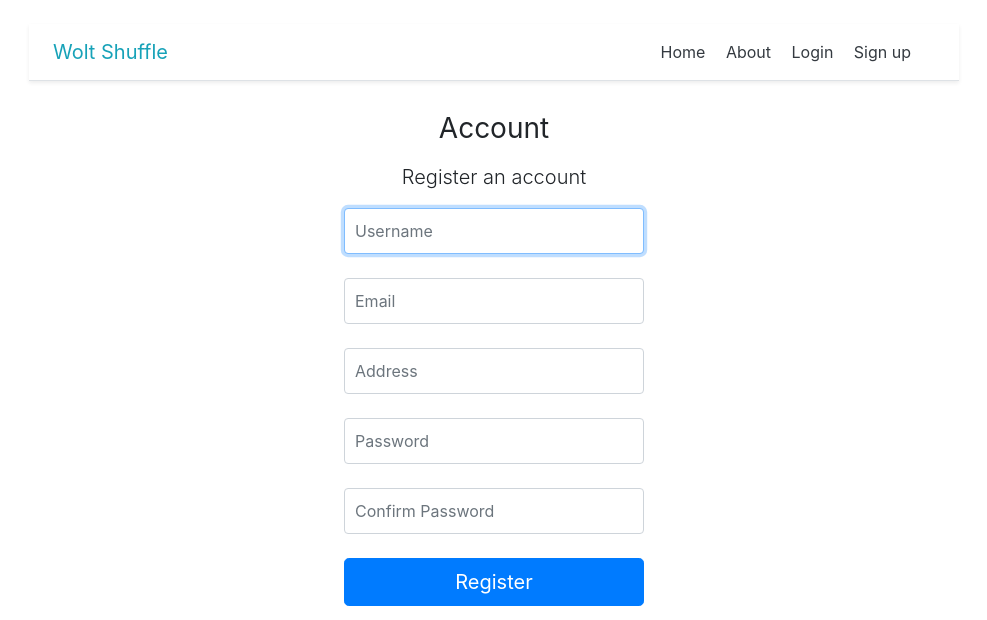
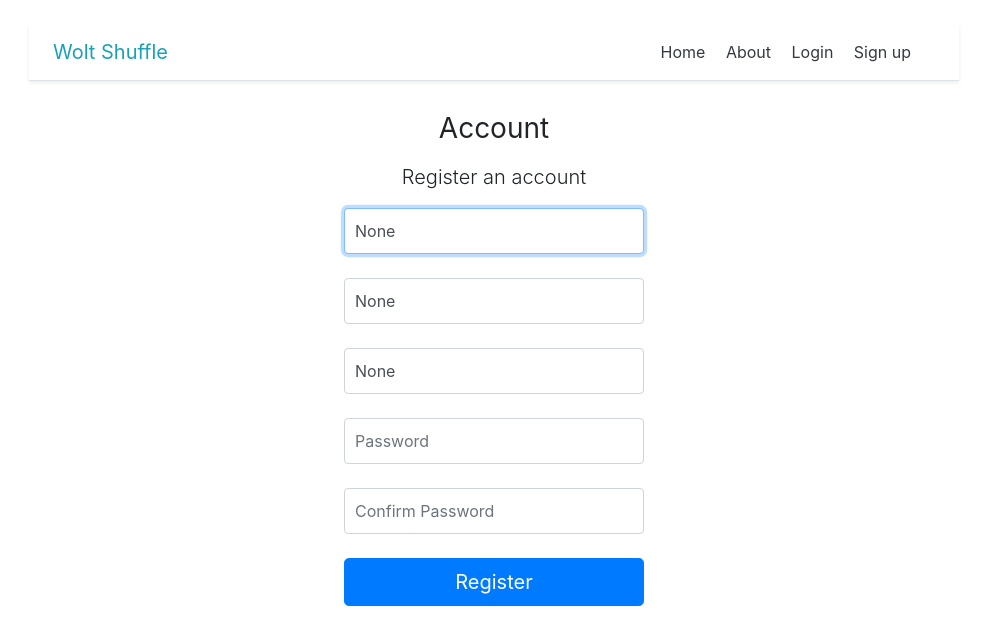
Before and after one commit to yuval-levin/Dishuffle, a Django app: template WoltShuffleWeb/Dishuffle/templates/register.html in a window 1280 px wide. Shown: the top 620 px of the page, without its empty margins (146-1133 px from the left). Run offline with Django 3.2, Linux system fonts and the light colour scheme; the template is opened without the code that fills it: values that come from a table or form of the project are taken from there, others are empty; tables that the repository leaves empty hold one stand-in row (values such as "Sample post"); some libraries are stand-ins or nearby versions.

Commit message:
Ensure register fields aren't blank post error

```diff
--- a/WoltShuffleWeb/Dishuffle/catalog/views.py
+++ b/WoltShuffleWeb/Dishuffle/catalog/views.py
@@ -73,7 +73,11 @@ def registration_view(request):
         else:  # user sent invalid data
             context['registration_form'] = form
     else:  # user is sending GET, meaning he wants the form itself:
-        form = RegistrationForm()
+        form = RegistrationForm(initial={
+                "email": "",
+                "username": "",
+                "address": "",
+            })
         context['registration_form'] = form
     return render(request, 'register.html', context)
 
--- a/WoltShuffleWeb/Dishuffle/templates/register.html
+++ b/WoltShuffleWeb/Dishuffle/templates/register.html
@@ -14,11 +14,11 @@
           <p class="lead">Register an account</p>
         </div>
     {% csrf_token %}
-   <input type="username" name="username" id="inputUsername"  class="form-control" placeholder="Username" required autofocus>
+   <input type="username" name="username" id="inputUsername"  class="form-control" value = "{{registration_form.username.value }}" placeholder="Username" required autofocus>
         <br>
-  <input type="email" name="email" id="inputEmail"   class="form-control"  placeholder="Email" required>
+  <input type="email" name="email" id="inputEmail"   class="form-control"  value = "{{registration_form.email.value }}" placeholder="Email" required>
     <br>
-      <input type="address" name="address" id="address"  class="form-control"  placeholder="Address" required>
+      <input type="address" name="address" id="address"  class="form-control" value = "{{registration_form.address.value }}" placeholder="Address" required>
     <br>
 <input type="password" name="password1" id="inputPassword1"  class="form-control"  placeholder="Password" required>
           <br>
```
